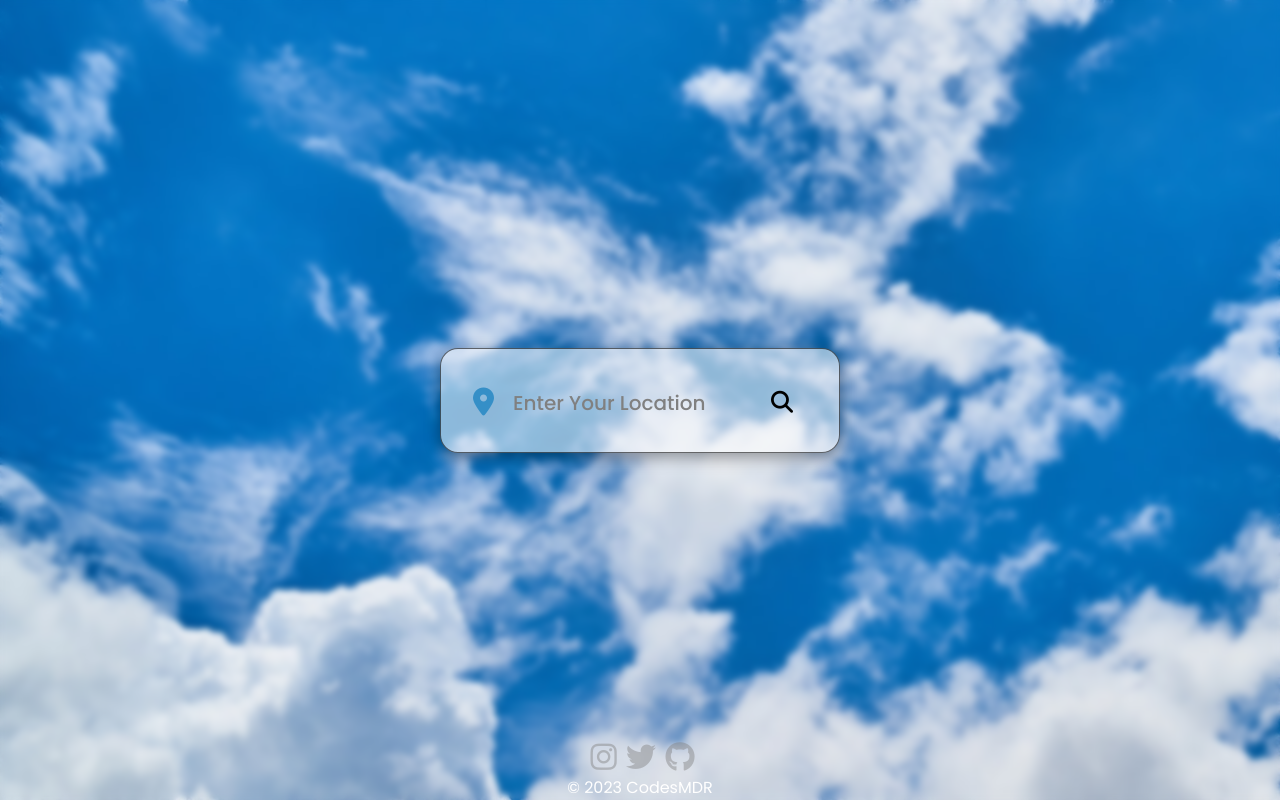
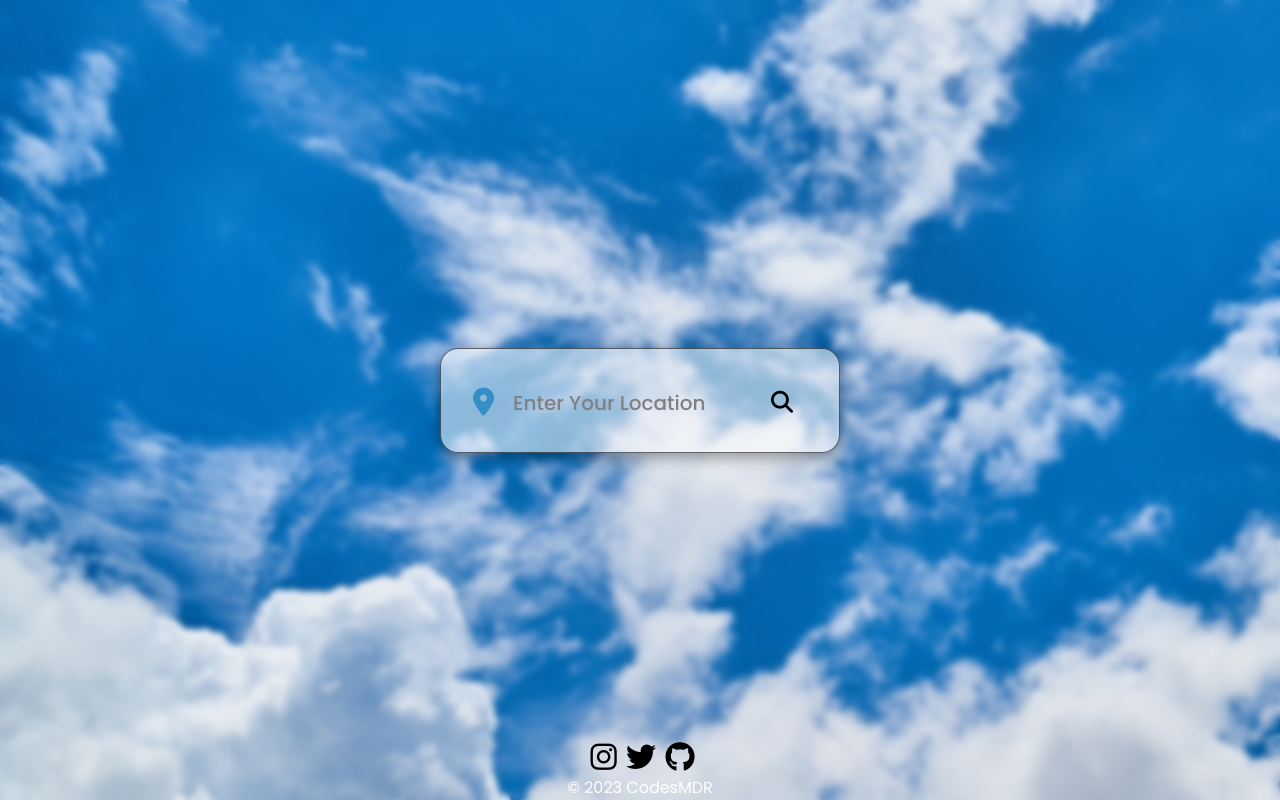
Before and after one commit to CodesMDR/weatherApp, a plain HTML site: page index.html in a window 1280 px wide. Drawn offline with Linux system fonts and the light colour scheme.

Commit message:
Update styles.css

```diff
--- a/styles.css
+++ b/styles.css
@@ -153,7 +153,7 @@ body {
 }
 
 .socials i {
-  color: rgba(128, 128, 128, 0.445);
+  color: black;
   font-size: 30px;
   margin-left: 5px;
 }
```
